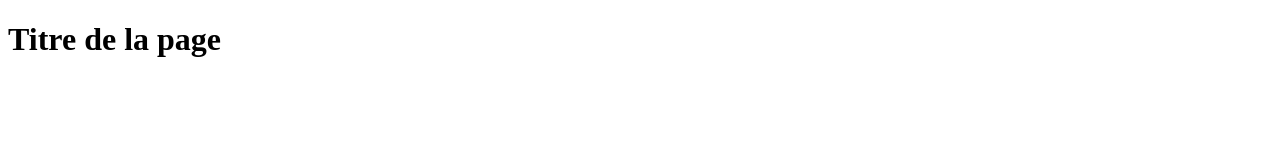
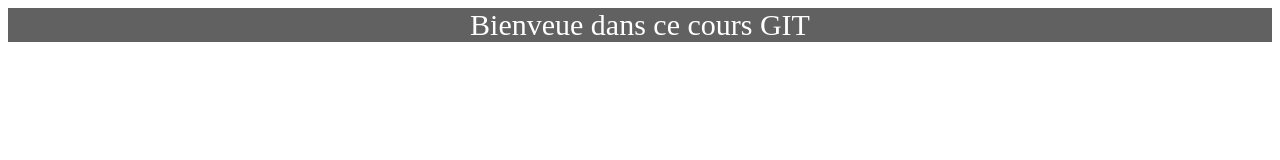
Before and after one commit to Gavrostine/mon_super_projet, a plain HTML site: page index.html in a window 1280 px wide. Drawn offline with Linux system fonts and the light colour scheme.

Commit message:
ajouèt de l'id top-banner

```diff
--- a/index.html
+++ b/index.html
@@ -9,6 +9,6 @@
 </head>
 <body>
     <!-- Titre -->
-    <h1>Titre de la page</h1>
+    <div id="top-banner">Bienveue dans ce cours GIT</div>
 </body>
 </html>
--- a/style.css
+++ b/style.css
@@ -0,0 +1,7 @@
+#top-banner {
+    color: rgb(255,255,255);
+    font-size: 30px;
+    background-color: rgba(30, 30, 30, 0.7);
+    overflow: auto;
+    text-align: center;
+}
```
